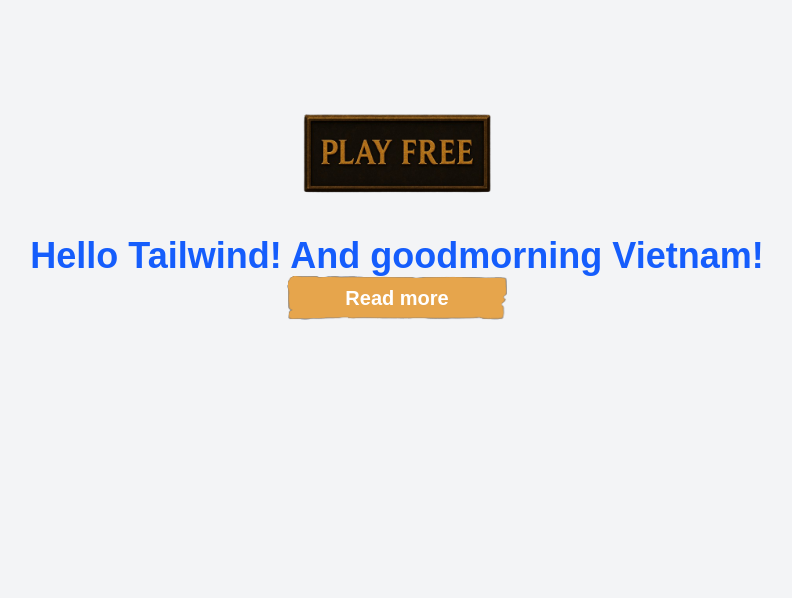
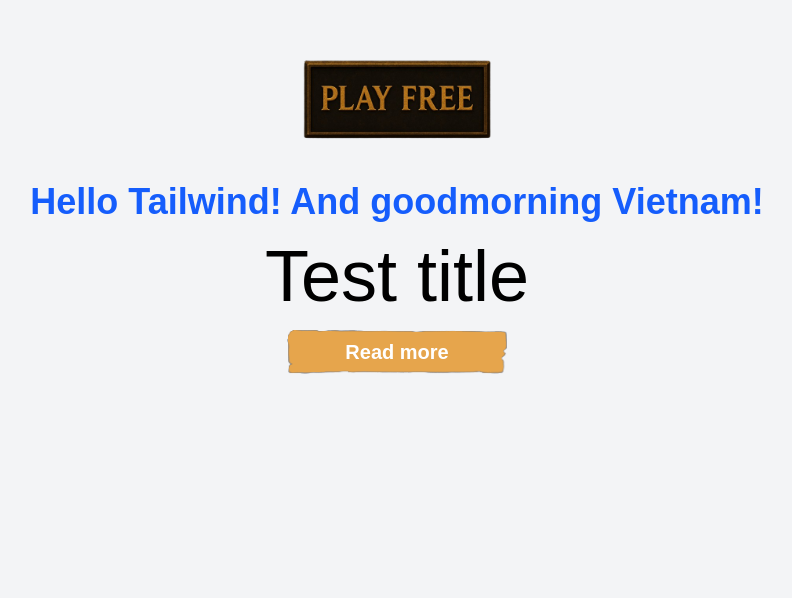
Before and after one commit to Endorze/Yahwehs-Creations, a Next.js app: page / in a window 1280 px wide. Shown: the part 202-800 px from the top of the page, without its empty margins (243-1035 px from the left). Built offline with nearby package versions, Linux system fonts and the light colour scheme; grey boxes are pictures that could not be loaded; a web font is replaced by a local one.

Commit message:
feat: Added h2 title to testpage

```diff
--- a/src/app/page.tsx
+++ b/src/app/page.tsx
@@ -1,3 +1,4 @@
+import H2Title from "./components/H2Title/H2Title";
 import PlayButton from "./components/PlayButton/PlayButton";
 import SupporterPack from "./components/SupporterPack";
 
@@ -11,6 +12,7 @@ export default function Home() {
         <h1 className="text-4xl font-bold text-blue-600">
           Hello Tailwind! And goodmorning Vietnam!
         </h1>
+        <H2Title text="Test title" size="72px"/>
         <Button />
       </div>
 
```
